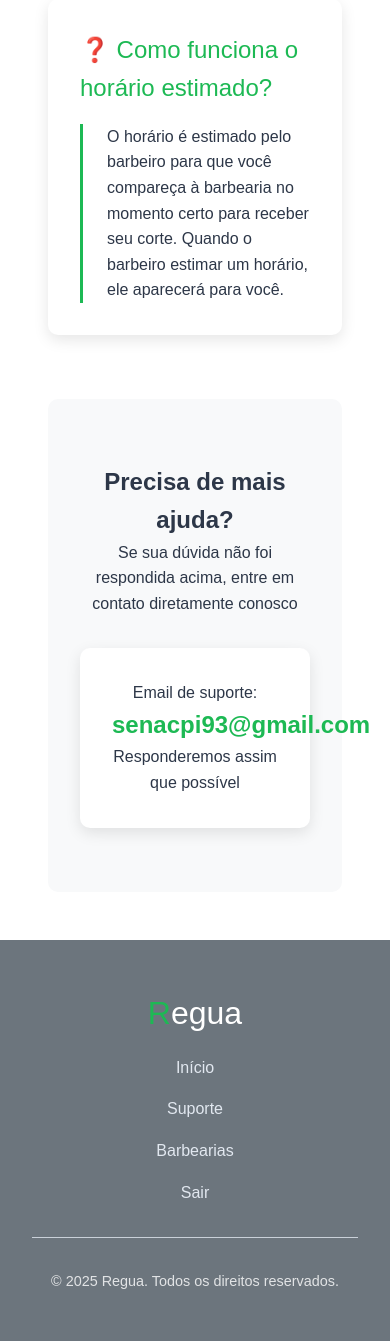
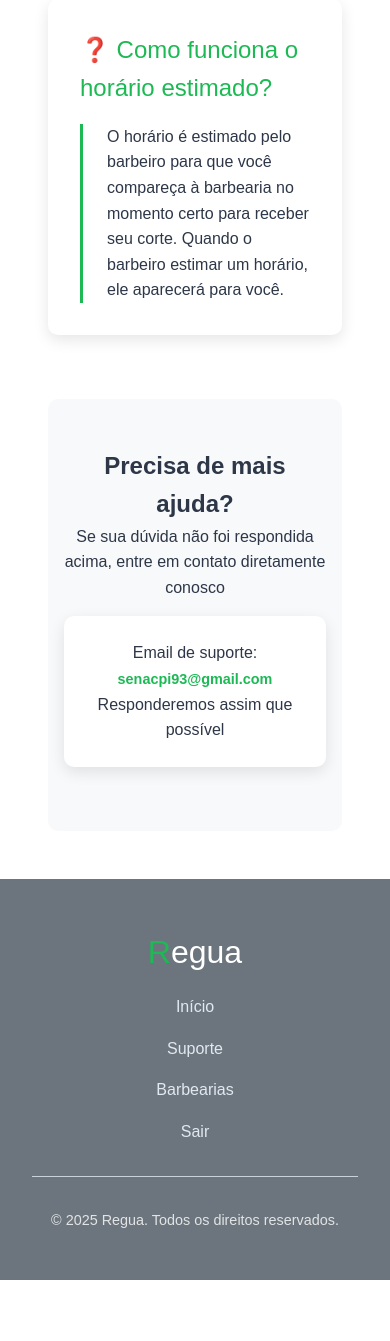
Before and after one commit to SenacPI2025/Deploy_regua, a Django app: page /suporte/ in a window 390 px wide. Shown: the part 2022-3363 px from the top of the page. After the commit the page ends 3302 px from the top, so only its background shows below. Run offline with Django 5.2, Linux system fonts and the light colour scheme; some libraries are stand-ins or nearby versions; some web fonts are replaced.

Commit message:
Update suporte.html

```diff
--- a/regua2/templates/suporte.html
+++ b/regua2/templates/suporte.html
@@ -503,6 +503,7 @@
       text-decoration: none;
       font-weight: bold;
       font-size: var(--tamanho-h3);
+      transition: all 0.3s ease;
     }
 
     .contato-email a:hover {
@@ -892,6 +893,11 @@
       color: var(--cor-footer-texto);
     }
 
+    /* Estilo para email responsivo - CORREÇÃO DO PROBLEMA NO MOBILE */
+    .contato-email a {
+      transition: all 0.3s ease;
+    }
+
     @media (max-width: 768px) {
       .nav-links {
         display: none;
@@ -971,6 +977,21 @@
         gap: 1rem;
       }
 
+      /* CORREÇÃO PARA EMAIL NO MOBILE */
+      .contato-email {
+        padding: 1.5rem;
+        margin: 1rem 0;
+      }
+
+      .contato-email a {
+        word-break: break-all;
+        display: inline-block;
+        max-width: 100%;
+        overflow-wrap: break-word;
+        font-size: var(--tamanho-p);
+        line-height: 1.4;
+      }
+
       div[vw] .vw-access-button {
         width: 45px !important;
         height: 45px !important;
@@ -1019,6 +1040,16 @@
       .controles-leitor {
         right: 125px;
         min-width: 170px;
+      }
+
+      /* CORREÇÃO ADICIONAL PARA EMAIL EM TELAS PEQUENAS */
+      .contato-email a {
+        font-size: calc(var(--tamanho-p) * 0.9);
+        word-break: break-word;
+      }
+
+      .contato-section {
+        padding: 3rem 1rem;
       }
 
       div[vw] .vw-access-button {
```
